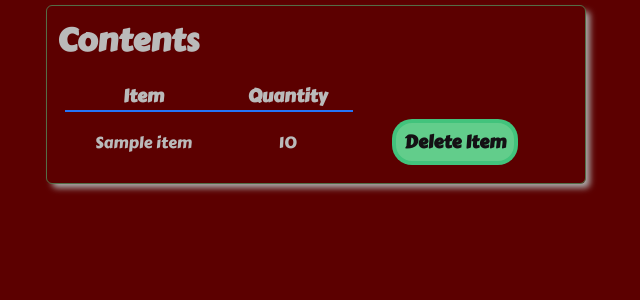
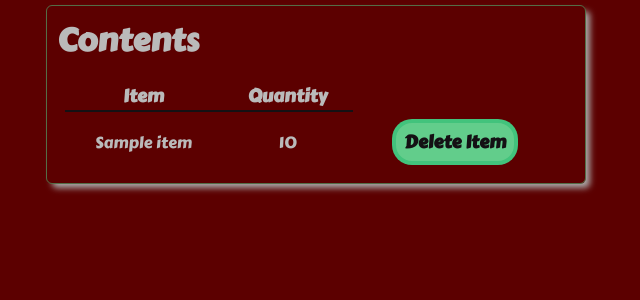
Before and after one commit to rhkearns/boxitup2, a Django app: page /boxes/1/ in a window 1280 px wide. Shown: the part 396-696 px from the top of the page, without its empty margins (324-964 px from the left). Run offline with Django 3.2, Linux system fonts and the light colour scheme; a user stored in the database is signed in; tables that the repository leaves empty hold one stand-in row (values such as "Sample post").

Commit message:
final style 2"

```diff
--- a/main_app/static/css/box-detail.css
+++ b/main_app/static/css/box-detail.css
@@ -94,7 +94,7 @@
 .items th {
   font-size: var(--font-l);
   padding: 5px 5px 0;
-  border-bottom: rgb(36, 116, 248) solid 2px;
+  border-bottom: var(--accent-text-color) solid 2px;
   text-align: center;
 }
 
--- a/main_app/static/css/items-index.css
+++ b/main_app/static/css/items-index.css
@@ -32,7 +32,7 @@ td {
 th {
   font-size: var(--font-l);
   padding: 5px 5px 0;
-  border-bottom: rgb(36, 116, 248) solid 2px;
+  border-bottom: var(--accent-text-color) solid 2px;
   text-align: center;
 }
 
```
